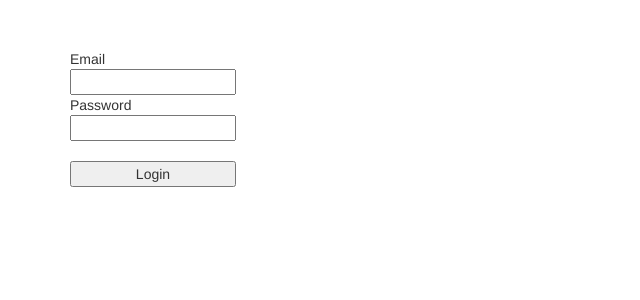
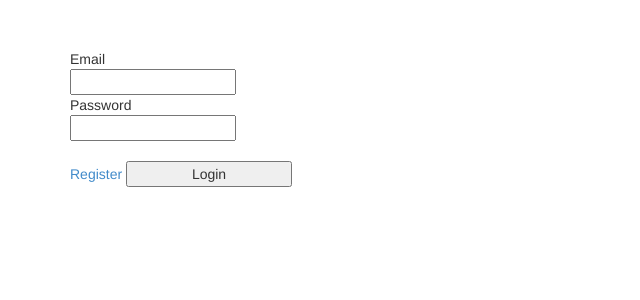
Before and after one commit to sparkajai/linkedin_connections, a Django app: page / in a window 1280 px wide. Shown: the part 51-351 px from the top of the page, without its empty margins (0-640 px from the left). Run offline with Django 3.2, Linux system fonts and the light colour scheme; parts of the project's set-up code (start-up, migrations or seed data) failed here and were passed over; some libraries are stand-ins or nearby versions.

Commit message:
updated readme

```diff
--- a/templates/home.html
+++ b/templates/home.html
@@ -8,7 +8,7 @@ Email<br/>
 <input type="text" name='email'><br/>
 Password<br/>
 <input type='password' name='password'><br/><br/>
-<a href='/register/' class='btn btn-primary'>Register</a>
+<a href='/register/'>Register</a>
 <input type='submit' name='login' value='Login' >
 </form>
 {% endblock %}
```
Also changed, not shown: README.md.
